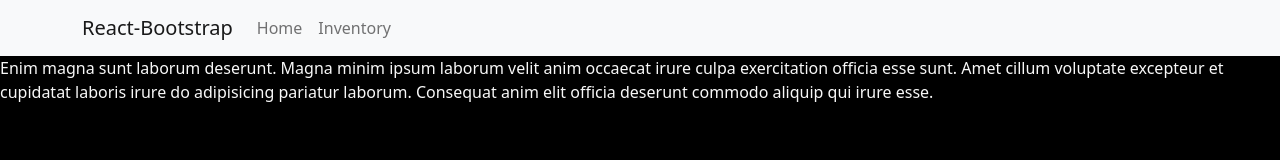
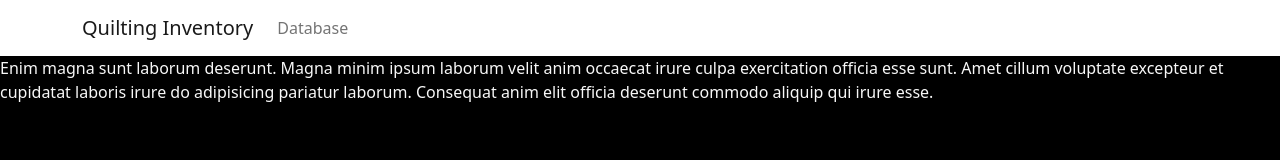
Before and after one commit to Valderhide/inventory, a React (Create React App) app: page / in a window 1280 px wide. Shown: the top 160 px of the page. Built offline with nearby package versions, Linux system fonts and the light colour scheme.

Commit message:
Minor updates and edit to Navbar

```diff
--- a/src/App.js
+++ b/src/App.js
@@ -4,14 +4,12 @@ import { Navbar, Container, Nav } from "react-bootstrap";
 export default function App() {
   return (
     <div>
-      <Navbar bg="light" expand="lg">
+      <Navbar>
         <Container>
-          <Navbar.Brand href="#home">React-Bootstrap</Navbar.Brand>
-          <Navbar.Toggle aria-controls="basic-navbar-nav" />
+          <Navbar.Brand href="/">Quilting Inventory</Navbar.Brand>
           <Navbar.Collapse id="basic-navbar-nav">
             <Nav className="me-auto">
-              <Nav.Link href="/">Home</Nav.Link>
-              <Nav.Link href="/inventory">Inventory</Nav.Link>
+              <Nav.Link href="/inventory">Database</Nav.Link>
             </Nav>
           </Navbar.Collapse>
         </Container>
```
